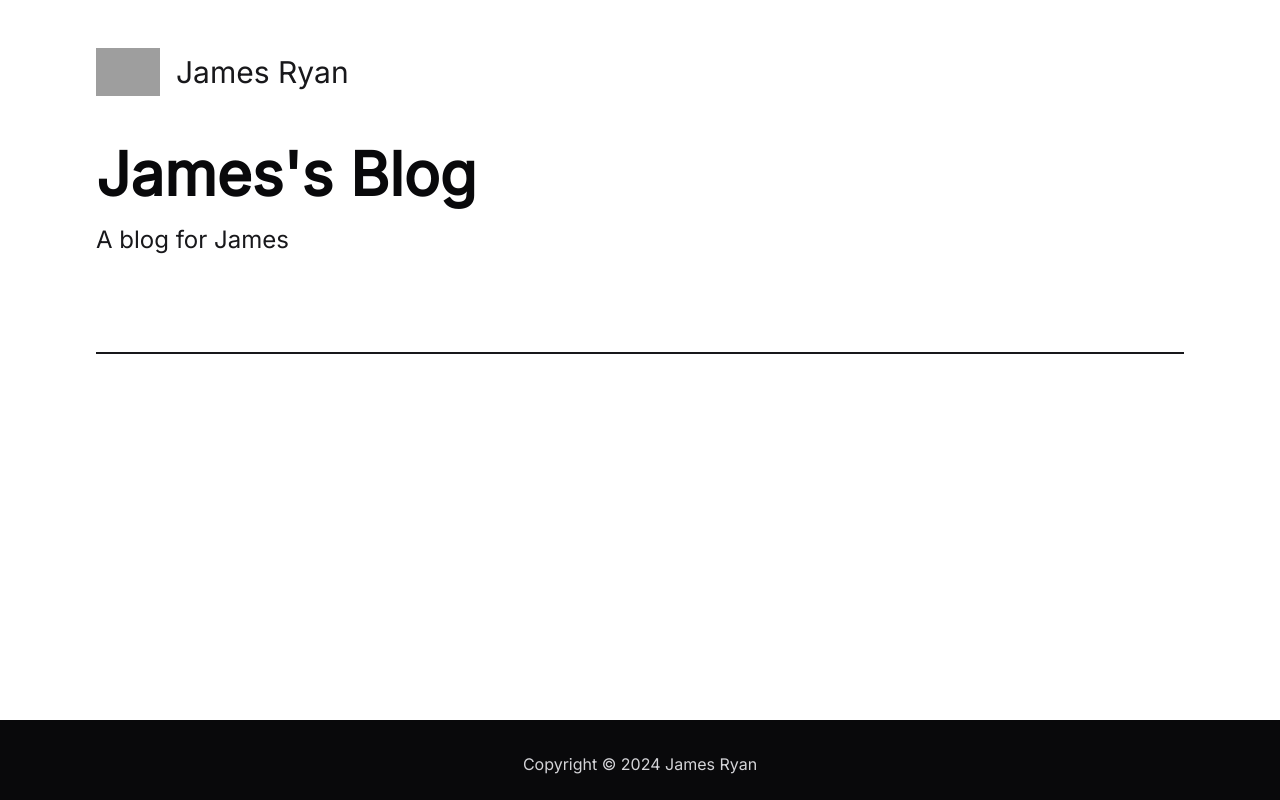
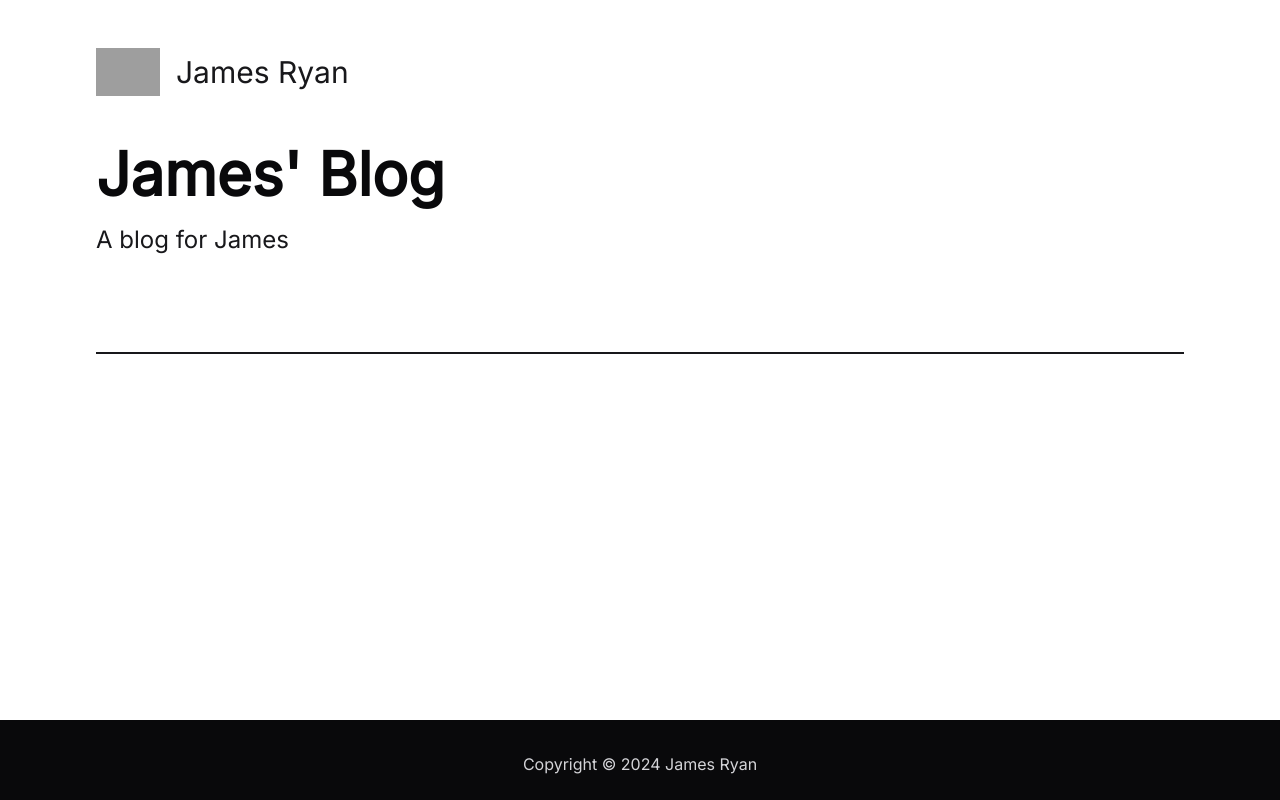
Before and after one commit to jimiryquai/blog, an Astro site: page / in a window 1280 px wide. Built offline with nearby package versions, Linux system fonts and the light colour scheme; Astro itself is replaced by a stand-in of ours; grey boxes are pictures that could not be loaded.

Commit message:
replaced main tags with component

```diff
--- a/src/pages/blog.astro
+++ b/src/pages/blog.astro
@@ -2,14 +2,15 @@
 import { getCollection } from "astro:content";
 import Layout from "../layouts/Layout.astro";
 import PostList from "../components/PostList.astro";
+import Main from "../components/Main.astro";
 
 const allPosts = await getCollection("posts");
 ---
 
 <Layout title="Blog">
-  <main class="px-24 max-sm:px-5 max-w-7xl mx-auto w-full">
+  <Main>
     <h1 class="text-6xl text-zinc-950 font-bold mb-5">Blog</h1>
     <p class="text-zinc-900 text-2xl mb-24">A blog for James</p>
     <PostList posts={allPosts} />
-  </main>
+  </Main>
 </Layout>
--- a/src/pages/index.astro
+++ b/src/pages/index.astro
@@ -1,11 +1,13 @@
 ---
+import H1 from "../components/H1.astro";
+import Main from "../components/Main.astro";
 import Layout from "../layouts/Layout.astro";
 ---
 
 <Layout title="Welcome to Astro.">
-  <main class="px-24 max-sm:px-5 max-w-7xl mx-auto w-full">
-    <h1 class="text-6xl text-zinc-950 font-bold mb-5">James's Blog</h1>
+  <Main>
+    <H1 text={`James' Blog`} />
     <p class="text-zinc-900 text-2xl mb-24 maz-sm:mb-14">A blog for James</p>
     <hr class="w-full border border-zinc-900 mb-16 max-sm:mb-10" />
-  </main>
+  </Main>
 </Layout>
```
